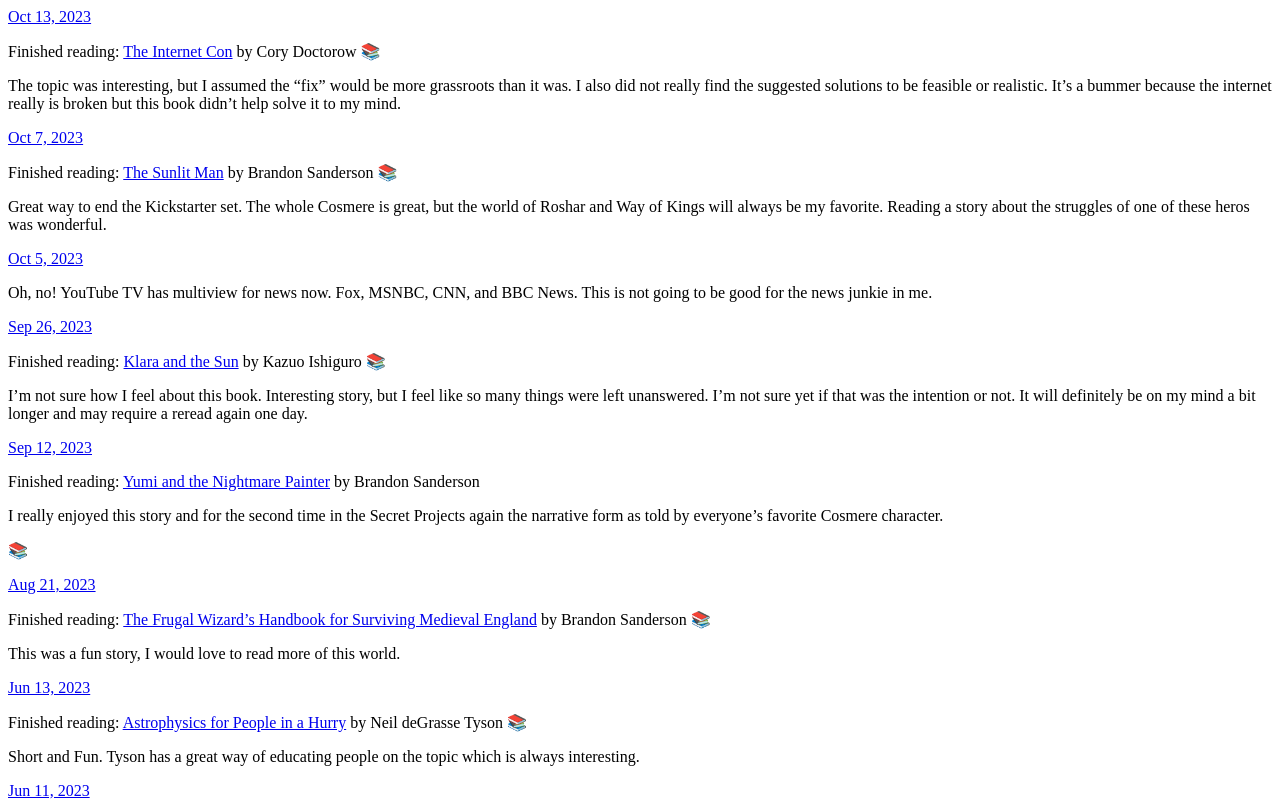
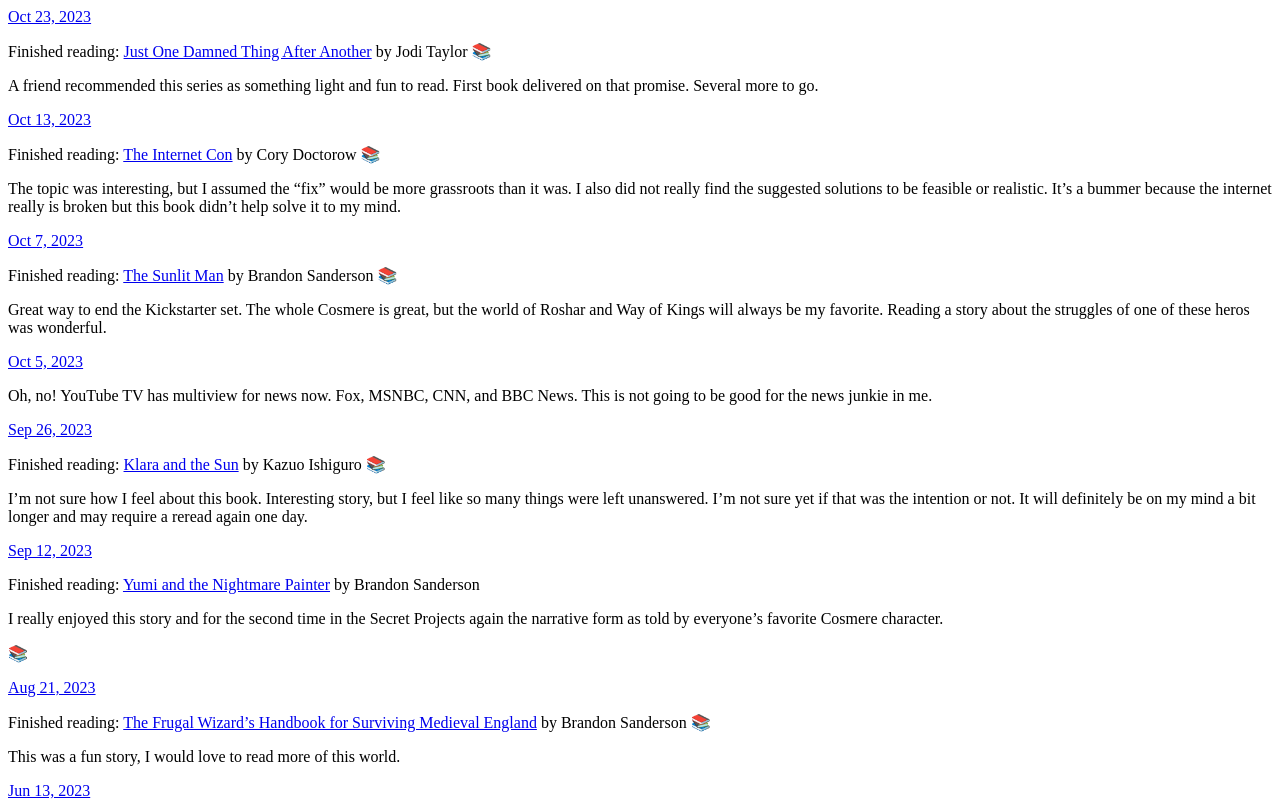
Before and after one commit to zoglesby/microblog, a plain HTML site: page index.html in a window 1280 px wide. Shown: the top 802 px of the page. Drawn offline with Linux system fonts and the light colour scheme.

Commit message:
Archiving from Micro.blog.

```diff
--- a/index.html
+++ b/index.html
@@ -21,6 +21,18 @@
 <div class="h-feed">
 
 
+
+	  <div class="h-entry">
+
+
+		<a href="https://zach.oglesby.co/2023/10/23/finished-reading-just.html" class="u-url"><time class="dt-published" datetime="2023-10-23 23:36:09 -0400">Oct 23, 2023</time></a>
+
+		<div class="e-content">
+			 <p>Finished reading: <a href="https://micro.blog/books/9781472264275">Just One Damned Thing After Another</a> by Jodi Taylor 📚</p>
+<p>A friend recommended this series as something light and fun to read. First book delivered on that promise. Several more to go.</p>
+
+		</div>
+	  </div>
 
 	  <div class="h-entry">
 
```
